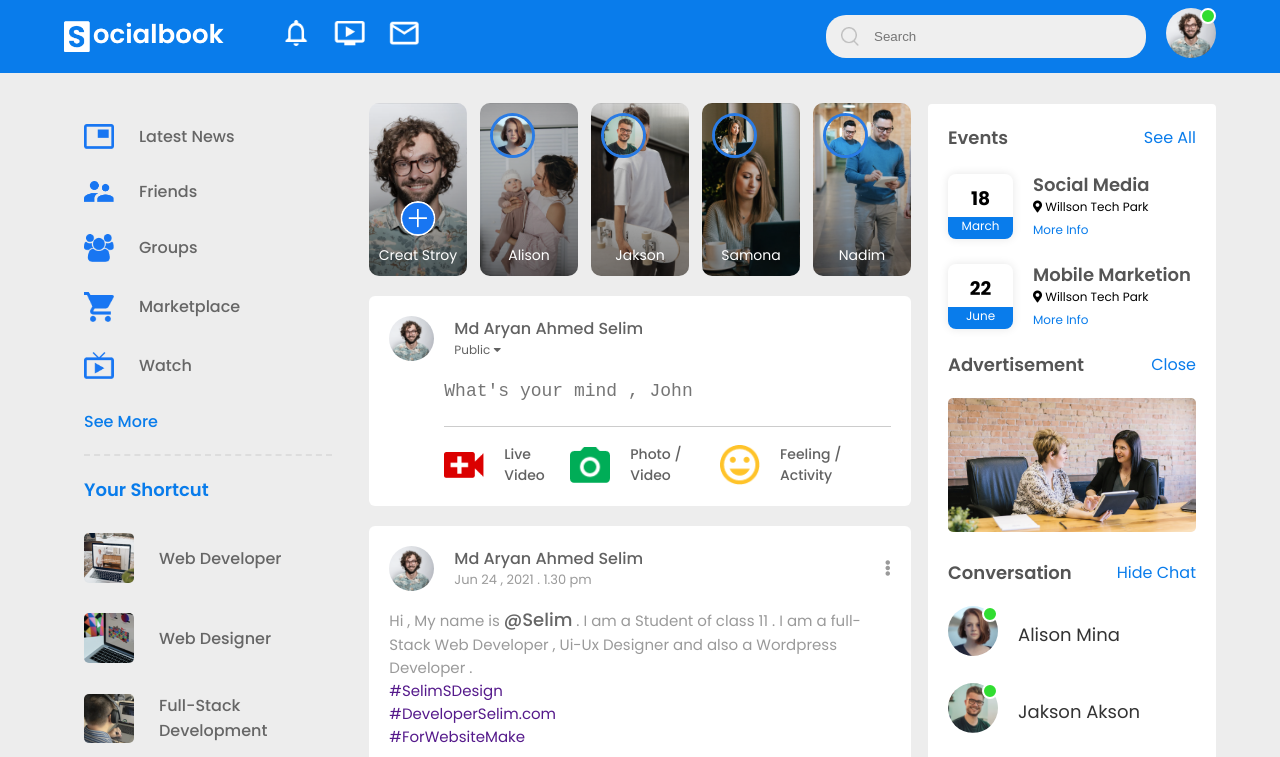
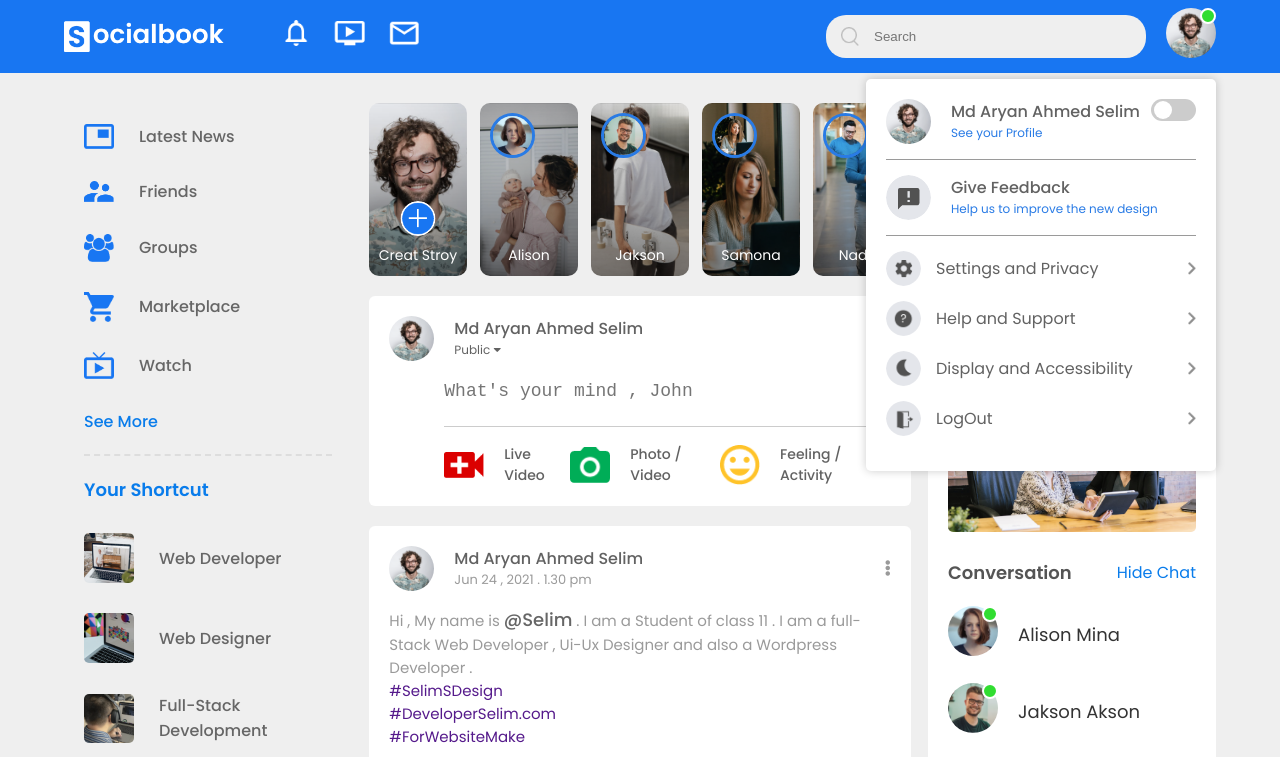
Before and after one commit to MDSELIM1/facebook-2.0, a plain HTML site: page index.html in a window 1280 px wide. Both pictures are taken after a click on the element 1191 px from the left and 36 px from the top of the page. Shown: the top 757 px of the page. Drawn offline with Linux system fonts and the light colour scheme.

Commit message:
last-add

```diff
--- /dev/null
+++ b/assets/js/index.js
@@ -0,0 +1,35 @@
+
+var settingsMenu = document.querySelector('.profile-settings');
+
+var darkBtn = document.getElementById("dark-mode");
+
+function settingsMenuToggle() {
+    settingsMenu.classList.toggle("settings-menu-height")
+}
+
+darkBtn.onclick = function () {
+    this.classList.toggle('dark-btn-on');
+    document.body.classList.toggle('dark-color')
+
+    if (localStorage.getItem("theme") == "light") {
+        localStorage.setItem("theme", "dark")
+    }
+    else {
+        localStorage.setItem("theme", "light")
+    }
+
+}
+
+if (localStorage.getItem("theme") == "light") {
+    darkBtn.classList.remove('dark-btn-on');
+    document.body.classList.remove('dark-color');
+}
+
+else if (localStorage.getItem("theme") == "dark") {
+    darkBtn.classList.add('dark-btn-on');
+    document.body.classList.add('dark-color');
+}
+
+else {
+    localStorage.setItem("theme", "light")
+}
--- a/assets/styles/style.css
+++ b/assets/styles/style.css
@@ -9,10 +9,23 @@
     margin: 0;padding: 0;box-sizing: border-box;
 }
 
+:root {
+    --body-color : #efefef ;
+    --nav-color : #1876f2 ;
+    --bg-color : #ffffff;
+}
+
+.dark-color {
+    --body-color : #0a0a0a ;
+    --nav-color : #000 ;
+    --bg-color : #000;
+}
+
 html , body {
     font-family: 'Poppins', sans-serif;
     scroll-behavior: smooth;
-    background-color: #ededed;
+    background-color: var(--body-color);
+    transition: background 0.5s;
 }
 
 img {
@@ -35,7 +48,7 @@ a{
 /* Header Section Css Style Start Here  */
 
 header {
-    background-color: #097CEB;
+    background-color: var(--nav-color);
     padding: 8px 0;
     position: sticky;
     top: 0;
@@ -116,6 +129,92 @@ header {
     border-radius: 50%;
 }
 
+
+.profile-settings {
+    position: absolute;
+    top: 108%;
+    right: 5%;
+    width: 90%;
+    max-width: 350px;
+    background-color: var(--bg-color);
+    overflow: hidden;
+    box-shadow: 0 0 10px rgba(0,0,0,0.2);
+    border-radius: 5px;
+    display: none;
+    transition: display 0.4s;
+    visibility: hidden;
+}
+
+.settings-menu-height {
+    display: block;
+    visibility: visible;
+}
+
+#dark-mode {
+    position: absolute;
+    top: 20px;
+    right: 20px;
+    background-color: #cccccc;
+    width: 45px;
+    border-radius: 15px;
+    padding: 2px 3px;
+    cursor: pointer;
+    display: flex;
+    transition: padding-left 0.5s , background 0.5s;
+}
+
+#dark-mode span {
+    width: 18px;
+    height: 18px;
+    background-color: var(--bg-color);
+    border-radius: 50%;
+    display: inline-block;
+}
+
+#dark-mode.dark-btn-on {
+    padding-left: 23px;
+    background-color: #ccc;
+}
+
+.profile-settings-inner {
+    padding: 20px;
+}
+
+.profile-settings-inner hr {
+    border: 0;
+    height: 1px;
+    background-color: #9a9a9a;
+    margin: 15px 0;
+}
+
+.name-text a {
+    font-size: 12px;
+    color: #297BE5;
+}
+
+.setting-links {
+    display: flex;
+    align-items: center;
+    margin: 15px 0;
+}
+
+.setting-links .setting-icon {
+    width: 35px;
+    margin-right: 15px;
+    border-radius: 50%;
+}
+.setting-links a {
+    display: flex;
+    flex: 1;
+    align-items: center;
+    justify-content: space-between;
+    color: #626262;
+}
+
+.arrow-img {
+    width: 8px;
+}
+
 /* Header Section Css Style End Here  */
 
 
@@ -147,7 +246,7 @@ header {
     flex-basis: 25%;
     position: sticky;
     top: 104px;
-    background: #fff;
+    background: var(--bg-color);
     border-radius: 4px;
     padding: 20px;
     align-self: flex-start;
@@ -222,6 +321,10 @@ header {
     display: flex;
     align-items: center;
     margin-bottom: 20px;
+}
+
+.left-event h3 {
+    color: #626262;
 }
 
 .left-event {
@@ -349,7 +452,7 @@ header {
 .write-creat-post {
     padding: 20px;
     width: 100%;
-    background-color: #fff;
+    background-color: var(--bg-color);
     border-radius: 6px;
     color: #626262;
 }
@@ -368,6 +471,7 @@ header {
 .name-text p {
     margin-bottom: -5px;
     font-weight: 500;
+    color: #626262;
 }
 
 .name-text small {
@@ -386,6 +490,7 @@ header {
     outline: 0;
     border-bottom: 1px solid #ccc;
     resize: none;
+    background: transparent;
 }
 
 .post-input-box textarea::placeholder {
@@ -412,7 +517,7 @@ header {
 
 .post-content {
     width: 100%;
-    background-color: #fff;
+    background-color:  var(--bg-color);
     border-radius: 6px;
     padding: 20px;
     color: #626262;
--- a/index.html
+++ b/index.html
@@ -35,10 +35,57 @@
                             <img src="assets/images/logo/search.png" alt="">
                             <input type="search" placeholder="Search">
                         </div>
-                        <div class="nav-profile online">
+                        <div class="nav-profile online" onclick="settingsMenuToggle()">
                             <img src="assets/images/proadd/profile-pic.png" alt="">
                         </div>
                     </div>
+
+
+                    <!-- Profile Settings Menu  -->
+
+                    <div class="profile-settings">
+                        <div id="dark-mode">
+                            <span></span>
+                        </div>
+                        <div class="profile-settings-inner">
+                            <div class="user-profile">
+                                <img src="assets/images/proadd/profile-pic.png" alt="">
+                                <div class="name-text">
+                                    <p>Md Aryan Ahmed Selim</p>
+                                    <a href="#">See your Profile</a>
+                                </div>
+                            </div>
+                            <hr>
+                            <div class="user-profile">
+                                <img src="assets/images/logo/feedback.png" alt="">
+                                <div class="name-text">
+                                    <p>Give Feedback</p>
+                                    <a href="#">Help us to improve the new design</a>
+                                </div>
+                            </div>
+                            <hr>
+                            <div class="setting-links">
+                                <img src="assets/images/logo/setting.png" class="setting-icon">
+                                <a href="">Settings and Privacy <img src="assets/images/logo/arrow.png"
+                                        class="arrow-img"></a>
+                            </div>
+                            <div class="setting-links">
+                                <img src="assets/images/logo/help.png" class="setting-icon">
+                                <a href="">Help and Support <img src="assets/images/logo/arrow.png"
+                                        class="arrow-img"></a>
+                            </div>
+                            <div class="setting-links">
+                                <img src="assets/images/logo/display.png" class="setting-icon">
+                                <a href="">Display and Accessibility <img src="assets/images/logo/arrow.png"
+                                        class="arrow-img"></a>
+                            </div>
+                            <div class="setting-links">
+                                <img src="assets/images/logo/logout.png" class="setting-icon">
+                                <a href="">LogOut <img src="assets/images/logo/arrow.png" class="arrow-img"></a>
+                            </div>
+                        </div>
+                    </div>
+
                 </div>
             </div>
         </nav>
@@ -592,12 +639,14 @@
     <!-- Footer Section Start Here  -->
 
     <footer class="footer-section">
-        <p>&copy; All right reserved by SocialBook 2021 || Created by <a href="https://www.facebook.com/mdaryan.ahmedselim/" target="_blank">Selim</a></p>
+        <p>&copy; All right reserved by SocialBook 2021 || Created by <a
+                href="https://www.facebook.com/mdaryan.ahmedselim/" target="_blank">Selim</a></p>
     </footer>
 
     <!-- Footer Section End Here  -->
 
-
+    <!-- JavaScript Link  -->
+    <script src="assets/js/index.js"></script>
 </body>
 
 </html>
```
